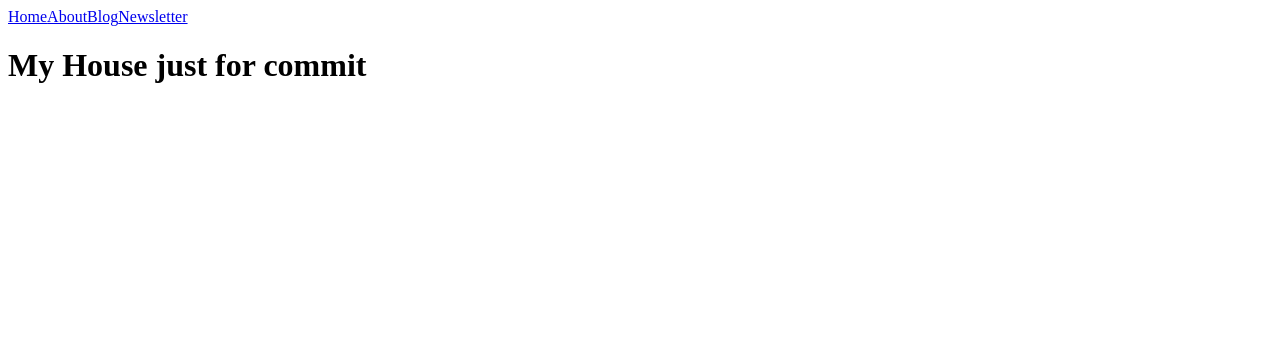
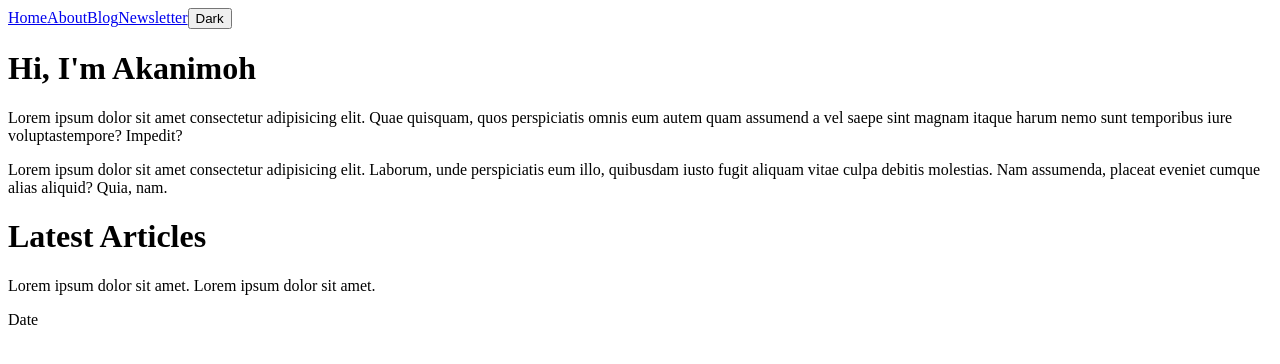
Before and after one commit to 5Akan/Blog, a React (Vite) app: page / in a window 1280 px wide. Shown: the top 364 px of the page. Built offline with nearby package versions, Linux system fonts and the light colour scheme.

Commit message:
set theme and start article routing

```diff
--- a/src/App.jsx
+++ b/src/App.jsx
@@ -3,18 +3,37 @@ import Home from './Pages/Home.jsx';
 import Newsletter from './Pages/Newsletter.jsx';
 import Blog from './Pages/Blog.jsx';
 import About from './Pages/About.jsx';
+import React, {useState} from "react";
 
 
 function App() {
 
+  const [toggle,setToggle] = useState(false);
 
+
+  function changeTheme() {
+    setToggle(!toggle);
+    if(toggle){
+      document.getElementById("body").style.backgroundColor = "white"
+      document.getElementById("body").style.color = "black"
+    }else{
+      document.getElementById("body").style.backgroundColor = "black"
+      document.getElementById("body").style.color = "white"
+    }
+  }
   return (
+
+    <div id="body" >
     <Router>
+
       <nav>
         <Link to = "/">Home</Link>
         <Link to = "/about">About</Link>
         <Link to = "/blog">Blog</Link>
         <Link to = "/newsletter">Newsletter</Link>
+
+         <button id='theme-button' onClick={changeTheme}>
+        { toggle ? 'Light':'Dark' }</button>
       </nav>
 
       <Routes>
@@ -23,7 +42,12 @@ function App() {
         <Route path="/blog" element={<Blog />} />
         <Route path="/newsletter" element={<Newsletter />} />
       </Routes>
+
     </Router>
+
+        </div>
+
+
 
   )
 }
--- a/src/Pages/Home.jsx
+++ b/src/Pages/Home.jsx
@@ -1,9 +1,27 @@
-function Home(params) {
+import React, {useState} from "react";
+function Home() {
+
+
 
     return(
-        <>
-        <h1>My House just for commit</h1>
-        </>)
+
+        <div>
+            <h1>Hi, I'm Akanimoh</h1>
+            <p>Lorem ipsum dolor sit amet consectetur adipisicing elit.
+            Quae quisquam, quos perspiciatis omnis eum autem quam assumend
+            a vel saepe sint magnam itaque harum nemo sunt temporibus iure
+            voluptastempore? Impedit?</p>
+            <p>Lorem ipsum dolor sit amet consectetur adipisicing elit.
+              Laborum, unde perspiciatis eum illo, quibusdam iusto fugit
+              aliquam vitae culpa debitis molestias. Nam assumenda,
+              placeat eveniet cumque alias aliquid? Quia, nam.</p>
+
+              <h1>Latest Articles</h1>
+              <p className="articles">
+                Lorem ipsum dolor sit amet. Lorem ipsum dolor sit amet.
+              </p> <span>Date</span>
+        </div>
+       )
 
 }
 
--- a/src/index.css
+++ b/src/index.css
@@ -0,0 +1,11 @@
+#body{
+    margin: 0px;
+    width: 100vw;
+    height: 100vh;
+    padding: 0px;
+}
+div{
+    width: 100vw;
+    height: 100vh;
+    margin: 0px;
+}
```
